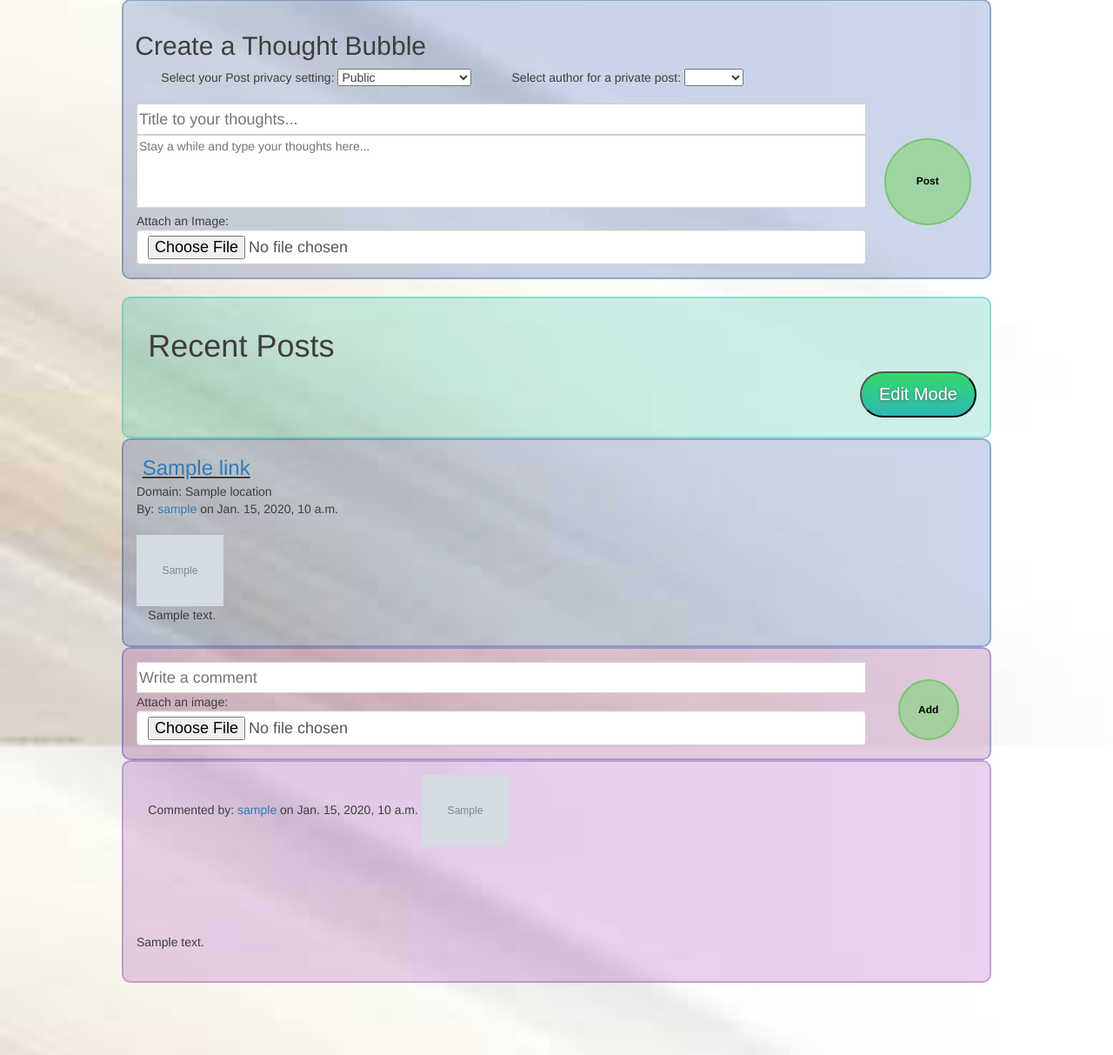
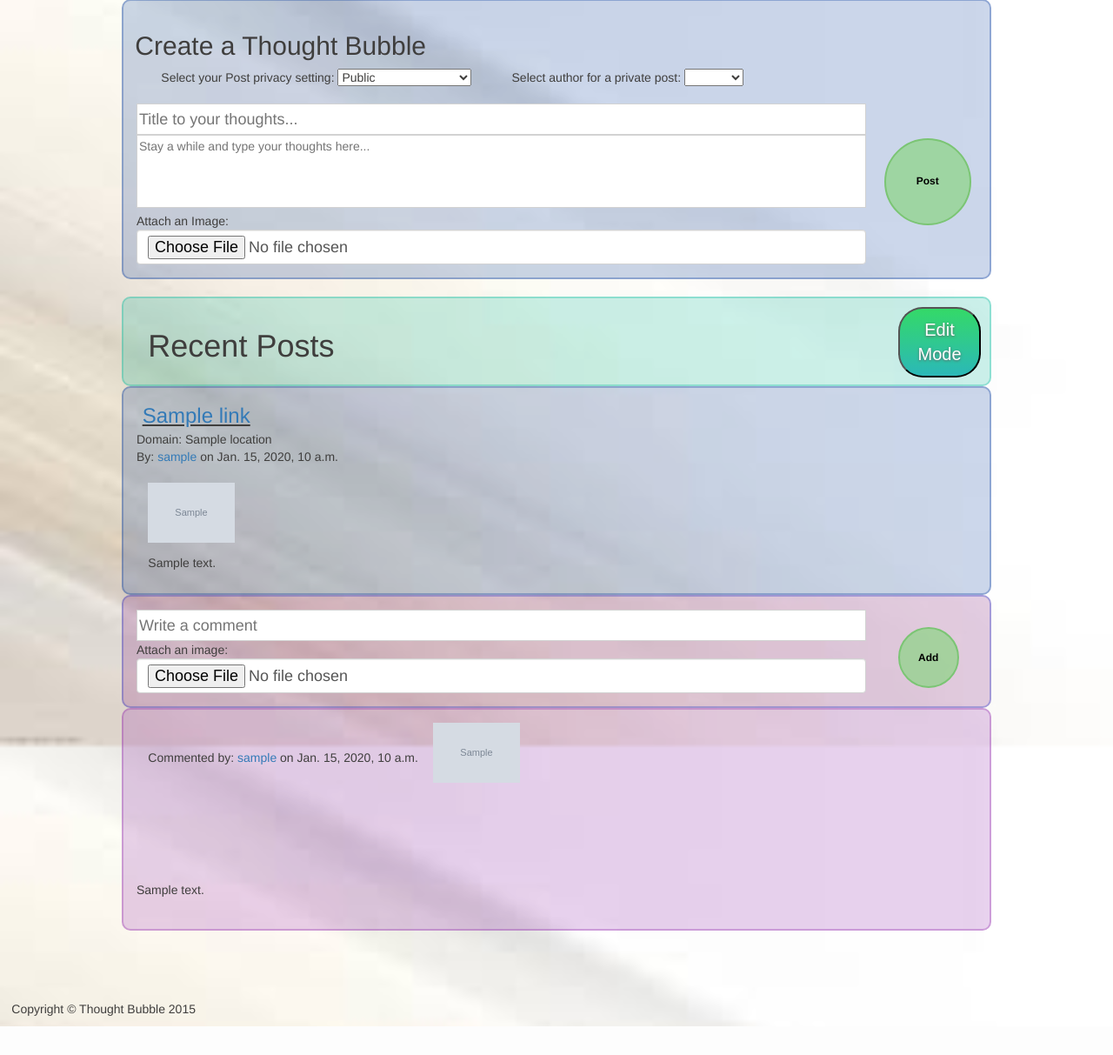
Before and after one commit to cntnboys/cmput410-project, a Django app: template main/templates/main.html in a window 1280 px wide. Shown: the part 101-1314 px from the top of the page at 87% size. After the commit the page ends 1281 px from the top, so only its background shows below. Run offline with Django 3.2, Linux system fonts and the light colour scheme; the template is opened without the code that fills it: most values are stand-ins (such as "Sample title", 1, 10 or a date in 2020); grey boxes marked "Sample" are stand-in pictures; parts of the project's set-up code (start-up, migrations or seed data) failed here and were passed over; some libraries are stand-ins or nearby versions.

Commit message:
Fxing UI elements

```diff
--- a/main/static/css/main.css
+++ b/main/static/css/main.css
@@ -198,6 +205,15 @@ body {
   }
 }
 
+.contentbox img {
+  margin-left: 10pt;
+  padding-bottom: 10pt;
+}
+
+.contentbox p{
+  position: relative;
+}
+
 .comment {
   border: 2px solid rgba(140,33,170,0.3);
   background-color: rgba(140,33,170,0.2);
@@ -463,55 +477,37 @@ input:focus {
   }
 }
 
-
-input[type="submit"] {
-  height: 60px;
-  width: auto;
-  border: 2px solid #7BC574;
-  border-radius: 50px;
-  color: black;
-  font-size: 12px;
-  font-weight: bold;
-  padding: 0 20px;
-  cursor: pointer;
-  background: rgba(140,213,133,0.7);
-}
-
-input[type="submit"]:hover {
-  border: 2px solid #7BC574;
-  border-radius: 50px;
-  color: black;
-  background: rgba(140,213,183,0.9)
-}
-
-input:focus {
-  background: rgba(140,213,183,0.0);
-}
-
-
-.postbtn {
+.editmode {
   position: absolute;
 }
 
-.postbtn input[type="submit"] {
-  height: 100px;
-  width: 100px;
-  border: 2px solid #7BC574;
-  border-radius: 50px;
-  color: black;
-  font-size: 12px;
-  font-weight: bold;
-  padding: 0 20px;
-  cursor: pointer;
-  background: rgba(140,213,133,0.7);
+@media (min-width: 300px) {
+  .editmode  {
+    height: 20px;
+    width: 20px;
+    top: 10%;
+    margin-left: 67%;
+  }
+}
+@media (min-width: 550px) {
+  .editmode {
+    top: 10%;
+    margin-left: 75%;
+  }
 }
 
-.postbtn input[type="submit"]:hover {
-  border: 2px solid #7BC574;
-  border-radius: 50px;
-  color: black;
-  background: rgba(140,213,183,0.9)
+@media (min-width: 800px) {
+  .editmode {
+    top: 10%;
+    margin-left: 84%;
+  }
 }
+
+@media (min-width: 1200px) {
+  .editmode {
+    top: 10%;
+    margin-left: 88%;
+  }
 
 
 @media (min-width: 300px) {
--- a/main/templates/Editprofile.html
+++ b/main/templates/Editprofile.html
@@ -9,11 +9,11 @@
 
     <title>Thought-Bubble Login</title>
     <!-- Bootstrap example from http://bootsnipp.com/snippets/featured/login-screen-with-background-->
-   <link href="../../static/css/bootstrap.min.css" rel="stylesheet">
+   <link href="{{ STATIC_URL }}css/bootstrap.min.css" rel="stylesheet">
     <!-- Custom CSS -->
-    <link href="../../static/css/small-business.css" rel="stylesheet">
+    <link href="{{ STATIC_URL }}css/small-business.css" rel="stylesheet">
 
-    <link href="{{ STATIC_URL }}/css/login.css" rel="stylesheet">
+    <link href="{{ STATIC_URL }}css/login.css" rel="stylesheet">
     <br>
 </head>
 
--- a/main/templates/main.html
+++ b/main/templates/main.html
@@ -91,7 +91,8 @@ $(document).ready(function(){
 
 	<br/>
 	<div class="wrapper" >
-		<div class='headerbox'><h1>Recent Posts</h1>	<div style="float: right;"><button id="show" name="Showbutton" class="editbutton">Edit Mode</button></div></br></br></br></div>
+		<div class='headerbox'><h1>Recent Posts</h1>
+		<div class="editmode"><button id="show" name="Showbutton" class="editbutton">Edit Mode</button></div></div>
 
                 {% for link in items %}
                 	<div class="contentbox">
@@ -106,7 +107,7 @@ $(document).ready(function(){
                 		<br/><br/>
 
                         {% if link.image %}
-			<a href="../../../media/{{link.image}}"><img src="../../../media/{{link.image}}" height="82" width="100" /> </br></a>
+			<a href="{{ MEDIA_URL }}/{{link.image}}"><img src="../../../media/{{link.image}}" height="82" width="100" /> </br></a>
                         {% endif %}
                         {% if link.content %}
                         <p style="margin-left:10pt">{{ link.content }}</p>
@@ -128,7 +129,7 @@ $(document).ready(function(){
                                                   <div>  Title:</br> <input type="text" name="title"  maxlength="5" value={{ link.title }} > </div>
 						  <div>  Content:</br> <input type="text" name="content"  maxlength="5" value={{ link.content }} > </div>
 						  <div>  Image:<input type="file" name="image" maxlength="5" value={{ link.image }}> </div>
-						  <div>  <input type="submit" value="Update"> </div>
+						  <div class="update">  <input type="submit" value="Update"> </div>
 						  <div> <input type="hidden" name="postid" value={{ link.post_id }} > </div>
 						</form>
 
```
Also changed, not shown: other parts of main/static/css/main.css (+68 -13 lines), main/templates/profile.html (+26 -20 lines). Lines whose indentation alone changed are shown as unchanged.
